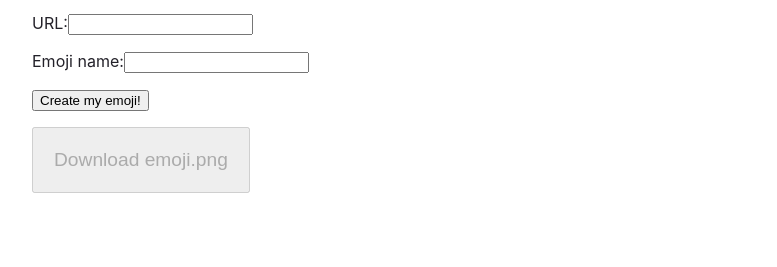
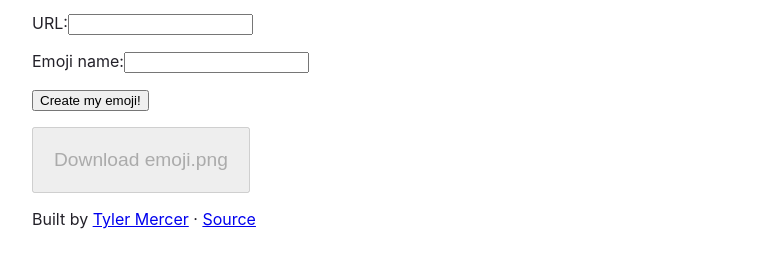
Before and after one commit to tylermercer/favicon-to-slackmoji, a Gatsby site: page / in a window 1280 px wide. Shown: the part 203-470 px from the top of the page, without its empty margins (66-843 px from the left). Built offline with nearby package versions, Linux system fonts and the light colour scheme; Gatsby itself is replaced by a stand-in of ours.

Commit message:
Add 'built by' footer

```diff
--- a/src/pages/index.tsx
+++ b/src/pages/index.tsx
@@ -97,6 +97,10 @@ const IndexPage = () => {
       <button style={ctaStyles} disabled={!img} onClick={download}>
         Download{nameProcessed? ` ${nameProcessed}.png` : ''}
       </button>
+      <p>
+        Built by <a href="https://github.com/tylermercer">Tyler Mercer</a> &middot;{' '}
+        <a href="https://github.com/tylermercer/favicon-to-slackmoji">Source</a>
+      </p>
     </main>
   )
 }
```
